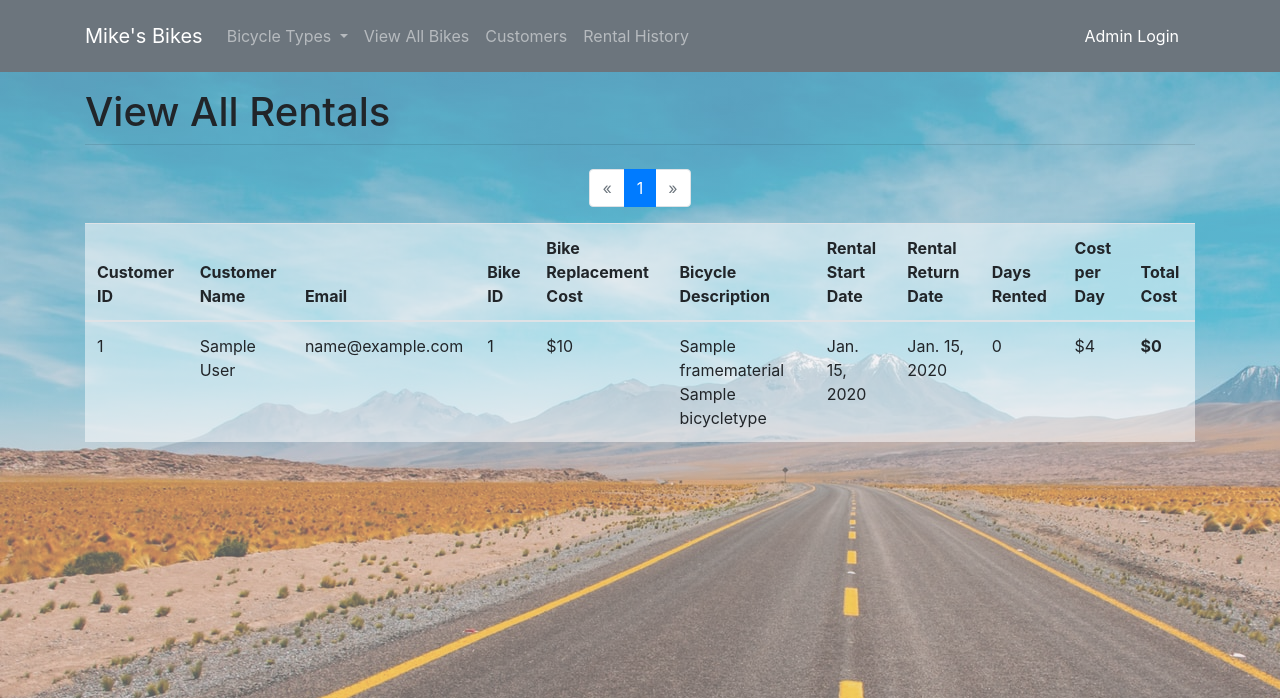
After one commit to MichaelDeutschCoding/bike_store, a Django app: page /rental-history in a window 1280 px wide. The commit adds this page. Shown: the top 698 px of the page. Run offline with Django 3.2, Linux system fonts and the light colour scheme; tables that the repository leaves empty hold one stand-in row (values such as "Sample post"); some libraries are stand-ins or nearby versions.

Commit message:
rental history page

```diff
--- a/rental/forms.py
+++ b/rental/forms.py
@@ -37,3 +37,9 @@ class AddRentalForm(forms.ModelForm):
         if start > date.today():
             msg = 'Sorry, at this time we cannot reserve rentals for the future'
             self.add_error('start_date', msg)
+
+
+class AddCustomerForm(forms.ModelForm):
+    class Meta:
+        model = Customer
+        fields = '__all__'
--- a/rental/models.py
+++ b/rental/models.py
@@ -10,7 +10,7 @@ class Customer(models.Model):
     phone_number = models.CharField(max_length=15)
 
     def __str__(self):
-        return f'{self.first_name} {self.last_name} ID: {self.id}'
+        return f'#{self.id:<3}  {self.first_name} {self.last_name}'
 
 
 class BicycleType(models.Model):
--- a/rental/templates/add_rental.html
+++ b/rental/templates/add_rental.html
@@ -12,7 +12,7 @@
     <table>
     {{ form.as_table }}
     </table>
-    <input type="submit" value="Add">
+    <input class="btn btn-secondary" type="submit" value="Add">
 </form>
 
 {% endblock %}
--- a/rental/templates/base.html
+++ b/rental/templates/base.html
@@ -15,12 +15,6 @@
       <div class="container">
         <a class="navbar-brand" href="/">Mike's Bikes</a>
         <ul class="navbar-nav mr-auto">
-          <li class="nav-item">
-            <a class="nav-link" href="{% url 'customers' %}">Customers</a>
-          </li>
-          <li class="nav-item">
-            <a class="nav-link" href="{% url 'view-all-bikes' %}">View All Bikes</a>
-          </li>
           <li class="nav-item dropdown">
               <a class="nav-link dropdown-toggle" href="{% url 'view-bike-types' %}}">
                     Bicycle Types
@@ -31,6 +25,15 @@
                 <a class="dropdown-item" href="/bike-types/tandem">Tandems</a>
                 <a class="dropdown-item" href="/bike-types/scooter">Scooters</a>
               </div>
+          </li>
+          <li class="nav-item">
+            <a class="nav-link" href="{% url 'view-all-bikes' %}">View All Bikes</a>
+          </li>
+          <li class="nav-item">
+            <a class="nav-link" href="{% url 'customers' %}">Customers</a>
+          </li>
+          <li class="nav-item">
+            <a class="nav-link" href="{% url 'view-all-rentals' %}">Rental History</a>
           </li>
         </ul>
 
--- a/rental/templates/customers.html
+++ b/rental/templates/customers.html
@@ -1,7 +1,9 @@
 {% extends 'base.html' %}
 
 {% block page_name %}Customers{% endblock %}
-{% block header %}Our Valued Customers{% endblock%}
+{% block header %}Our Valued Customers
+<a href="{% url 'add-customer' %}" class="btn btn-secondary">New Customer</a>
+{% endblock%}
 {% block content %}
 
 <ul class="pagination justify-content-center">
@@ -42,6 +44,4 @@
 </div>
 
 
-
-
 {% endblock %}
--- /dev/null
+++ b/rental/templates/view_rentals.html
@@ -0,0 +1,65 @@
+{% extends 'base.html' %}
+{% load static %}
+
+{% block page_name %}Rental History{% endblock %}
+
+
+{% block header %}View All Rentals{% endblock %}
+{% block content %}
+
+<ul class="pagination justify-content-center">
+  {% if page_obj.has_previous %}
+  <li class="page-item"><a class="page-link" href="?page={{ page_obj.previous_page_number }}">&laquo;</a></li>
+  {% else %}
+  <li class="page-item disabled"><a class="page-link" href="#"><span>&laquo;</span></a></li>
+  {% endif %}
+  {% for i in paginator.page_range %}
+  {% if page_obj.number == i %}
+  <li class="page-item active"><a class="page-link" href="#">{{ i }} <span class="sr-only">(current)</span></a></li>
+  {% else %}
+  <li class="page-item"><a class="page-link" href="?page={{ i }}">{{ i }}</a></li>
+  {% endif %}
+  {% endfor %}
+  {% if page_obj.has_next %}
+  <li class="page-item"><a class="page-link" href="?page={{ page_obj.next_page_number }}">&raquo;</a></li>
+  {% else %}
+  <li class="page-item disabled"><a class="page-link" href="#"><span>&raquo;</span></a></li>
+  {% endif %}
+</ul>
+
+<table class="table" style="background: rgba(255,255,255, 0.5)">
+    <thead>
+    <tr>
+        <th scope="col">Customer ID</th>
+        <th scope="col">Customer Name</th>
+        <th scope="col">Email</th>
+        <th scope="col">Bike ID</th>
+        <th scope="col">Bike Replacement Cost</th>
+        <th scope="col">Bicycle Description</th>
+        <th scope="col">Rental Start Date</th>
+        <th scope="col">Rental Return Date</th>
+        <th scope="col">Days Rented</th>
+        <th scope="col">Cost per Day</th>
+        <th scope="col">Total Cost</th>
+    </tr>
+    </thead>
+    <tbody>
+        {% for rental in page_obj %}
+        <tr>
+            <td>{{ rental.customer.id }}</td>
+            <td>{{ rental.customer.first_name }} {{ rental.customer.last_name }}</td>
+            <td>{{ rental.customer.email }}</td>
+            <td>{{ rental.bicycle.id }}</td>
+            <td>${{ rental.bicycle.real_cost }}</td>
+            <td>{{ rental.bicycle }}</td>
+            <td>{{ rental.start_date }}</td>
+            <td>{{ rental.return_date }}</td>
+            <td>{{ rental.duration }}</td>
+            <td>${{ rental.bicycle.rate }}</td>
+            <td><strong>${{ rental.total_cost }}</strong></td>
+    </tr>
+{% endfor %}
+    </tbody>
+</table>
+
+{% endblock %}
--- a/rental/urls.py
+++ b/rental/urls.py
@@ -5,10 +5,12 @@ from . import views
 urlpatterns = [
     path('', views.index, name='index'),
     path('customers/', views.customers, name='customers'),
-    path('customer/<int:cust_id>', views.customer, name='view-single-customer'),
+    path('customer/<int:cust_id>', views.view_customer, name='view-single-customer'),
     path('bike-types/', views.view_bike_types, name='view-bike-types'),
     path('bike-types/<bike_type>', views.view_by_type, name='view-by-type'),
     path('add-rental/<int:bike_id>', views.add_rental, name='add-rental'),
     path('view-bikes', views.view_all_bikes, name='view-all-bikes'),
     path('bike/<int:bike_id>', views.bike_page, name='view-bike'),
+    path('new-customer', views.add_customer, name='add-customer'),
+    path('rental-history', views.view_all_rentals, name='view-all-rentals'),
 ]
--- a/rental/views.py
+++ b/rental/views.py
@@ -2,7 +2,7 @@ from django.core.exceptions import ValidationError
 from django.core.paginator import Paginator
 from django.shortcuts import render, redirect
 
-from rental.forms import AddRentalForm
+from rental.forms import AddRentalForm, AddCustomerForm
 from rental.models import Customer, Rental, Bicycle, RentalRate
 
 
@@ -20,7 +20,7 @@ def customers(request):
         'page_obj': customers})
 
 
-def customer(request, cust_id):
+def view_customer(request, cust_id):
     try:
         customer = Customer.objects.get(id=cust_id)
     except Customer.DoesNotExist:
@@ -115,3 +115,27 @@ def add_rental(request, bike_id):
         'form': form,
         'bike': bike
     })
+
+def add_customer(request):
+    if request.method == 'POST':
+        form = AddCustomerForm(request.POST)
+        if form.is_valid():
+            new_customer = Customer(**form.cleaned_data)
+            new_customer.save()
+            print(new_customer)
+            return redirect('view-single-customer', new_customer.id)
+
+    else:
+        form = AddCustomerForm()
+
+    return render(request, 'new_customer.html', {'form': form})
+
+def view_all_rentals(request):
+    rental_list = Rental.objects.order_by('-return_date')
+    paginator = Paginator(rental_list, 15)
+    page = request.GET.get('page')
+    rentals = paginator.get_page(page)
+    return render(request, 'view_rentals.html', {
+        'paginator': paginator,
+        'page_obj': rentals
+    })
```
Also changed, not shown: rental/templates/new_customer.html (added, +17 -0 lines).
